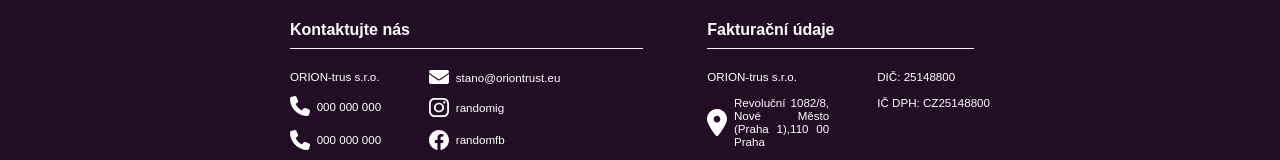
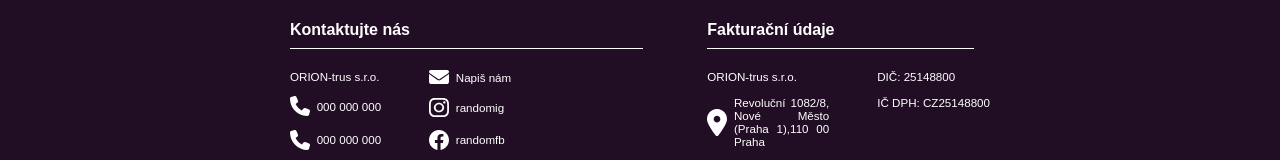
Before and after one commit to fil1pko/ORIO, a Vue app: page / in a window 1280 px wide. Shown: the part 2427-2587 px from the top of the page. Built offline with nearby package versions, Linux system fonts and the light colour scheme.

Commit message:
fixed footer

```diff
--- a/src/components/sections/contact.vue
+++ b/src/components/sections/contact.vue
@@ -26,7 +26,8 @@
                         <img src="../../assets/pictures/phone.svg" alt="phone icon">{{ $t('phone2') }}</a></li>
                     </ul>
                     <ul>
-                        <li><a target="_blank" href="https://mail.google.com/mail/u/0/#inbox"><img src="../../assets/pictures/email.svg" alt="email icon">{{ $t('gmail') }}</a></li>
+                        <!-- <li><a target="_blank" href="https://mail.google.com/mail/u/0/#inbox"><img src="../../assets/pictures/email.svg" alt="email icon">{{ $t('gmail') }}</a></li> -->
+                        <li><a href="mailto:stano@oriontrust.eu? subject=subject text"><img src="../../assets/pictures/email.svg" alt="email icon">{{ $t('gmail') }}</a></li>
                         <li><a href="#"><img src="../../assets/pictures/instagram.svg" alt="instagram icon">{{ $t('instagram') }}</a></li>
                         <li><a href="#"><img src="../../assets/pictures/facebook.svg" alt="facebook icon"> {{ $t('facebook') }}</a></li>
                     </ul>
--- a/src/locales/cz.json
+++ b/src/locales/cz.json
@@ -25,7 +25,7 @@
     "name": "ORION-trus s.r.o.",
     "phone1": "000 000 000",
     "phone2": "000 000 000",
-    "gmail": "stano@oriontrust.eu",
+    "gmail": "Napiš nám",
     "instagram": "randomig",
     "facebook": "randomfb",
 
--- a/src/locales/en.json
+++ b/src/locales/en.json
@@ -25,7 +25,7 @@
   "name": "ORION-trus s.r.o.",
   "phone1": "000 000 000",
   "phone2": "000 000 000",
-  "gmail": " stano@oriontrust.eu",
+  "gmail": "Email us",
   "instagram": "randomig",
   "facebook": "randomfb",
 
```
